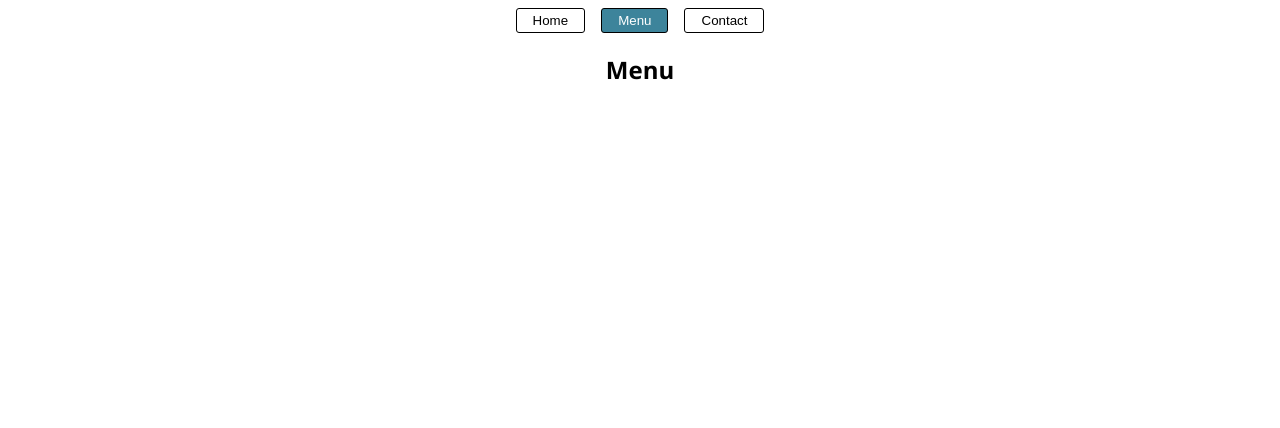
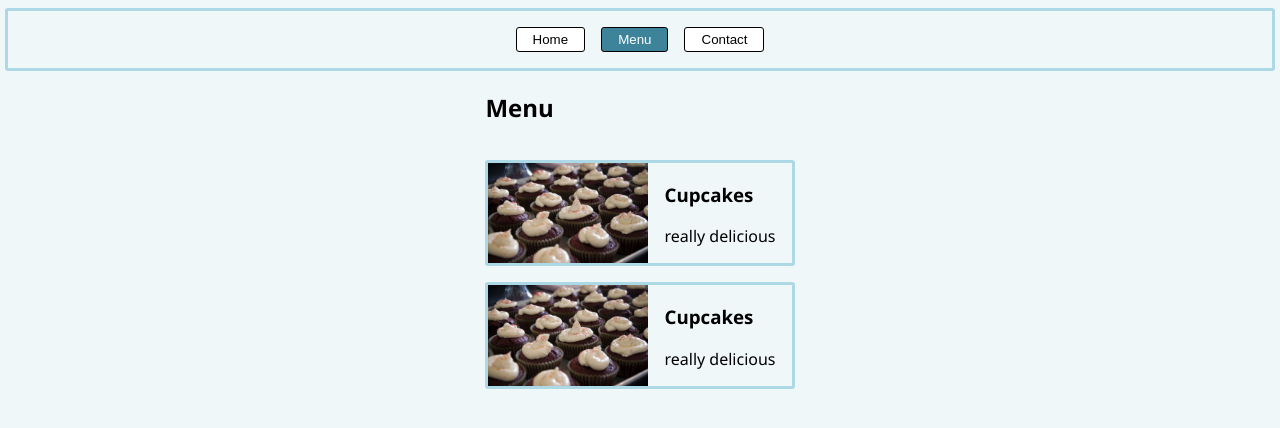
Before and after one commit to KarimElsayad247/odin-restaurant, a website built with webpack: page dist/index.html in a window 1280 px wide. Both pictures are taken after a click on the button "Menu". Built offline with nearby package versions, Linux system fonts and the light colour scheme.

Commit message:
Add items to meny section

```diff
--- a/src/modules/menu.js
+++ b/src/modules/menu.js
@@ -1,5 +1,56 @@
+import CupcakeImage from '../images/cupcakes.jpg'
+
+const menuItemsArray = [
+    {
+        title: "Cupcakes",
+        description: "really delicious",
+        image: CupcakeImage,
+    },
+    {
+        title: "Cupcakes",
+        description: "really delicious",
+        image: CupcakeImage,
+    },
+]
+
+const MenuItem = ({title, description, image}) => {
+    let card = document.createElement('div');
+    card.classList.add('menu-item');
+
+    let cardContent = document.createElement('div');
+    cardContent.classList.add('menu-text');
+
+    let titleElem = document.createElement('h3')
+    titleElem.textContent = title;
+
+    let descElem = document.createElement('p');
+    descElem.textContent = description;
+
+    let imgElem = document.createElement('img')
+    imgElem.src = image;
+
+    cardContent.appendChild(titleElem);
+    cardContent.appendChild(descElem);
+
+    card.appendChild(imgElem);
+    card.appendChild(cardContent);
+
+    return card;
+}
+
 export default function() {
+
+    let section = document.createElement('section');
+    section.classList.add('menu');
+
     let title = document.createElement('h2');
     title.textContent = 'Menu'
-    return title;
+
+    section.appendChild(title);
+
+    for (let menuItem of menuItemsArray) {
+        section.appendChild(MenuItem(menuItem));
+    }
+
+    return section;
 }
--- a/src/styles/main.css
+++ b/src/styles/main.css
@@ -1,16 +1,29 @@
+:root {
+    --accent: #add8e6;
+    --accent-light: #F0F7F9;
+}
+
 html {
     font-family: 'Segoe UI', "Open Sans", sans-serif, Tahoma, Geneva, Verdana, sans-serif;
+    background-color: var(--accent-light);
 }
 
 body {
     display: flex;
     flex-direction: column;
     align-items: center;
+    padding: 0 1rem;
 }
 
 header {
     display: flex;
+    justify-content: center;
     gap: 1rem;
+    padding: 1rem;
+    margin: 0;
+    width: 100%;
+    border: 3px solid var(--accent);
+    border-radius: 3px;
 }
 
 .header-button {
@@ -23,7 +36,7 @@ header {
 }
 
 .header-button:hover {
-    background-color: #add8e6;
+    background-color: var(--accent);
 }
 
 .header-button.active {
@@ -34,3 +47,21 @@ header {
 .header-button::first-letter {
     text-transform: capitalize;
 }
+
+.menu {
+    display: flex;
+    flex-direction: column;
+    gap: 1rem;
+}
+
+.menu-item {
+    display: flex;
+    gap: 1rem;
+    border: 3px solid var(--accent);
+    border-radius: 3px;
+    padding-right: 1rem;
+}
+
+.menu-item img {
+    width: 10rem;
+}
```
